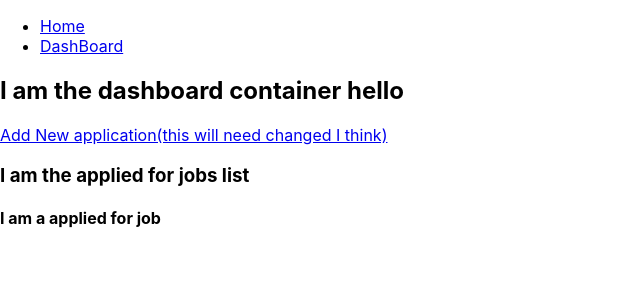
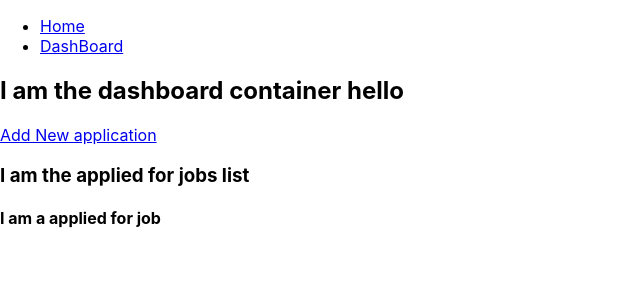
Before and after one commit to ianflod/project_jobby, a React (Create React App) app in the folder client/: page /dashboard in a window 1280 px wide. Shown: the top 300 px of the page, without its empty margins (0-640 px from the left). Built offline with nearby package versions, Linux system fonts and the light colour scheme.

Commit message:
fixed link to new application

```diff
--- a/client/src/containers/DashboardContainer.js
+++ b/client/src/containers/DashboardContainer.js
@@ -9,7 +9,7 @@ const DashboardContainer = () => {
     return (
         <frameElement>
             <h2>I am the dashboard container hello</h2>
-            <p> <a className="link" href="http://localhost:3001/application-form">Add New application(this will need changed I think)</a> </p>
+            <p> <a className="link" href="/application-form">Add New application</a> </p>
             <DashJobsList />
         </frameElement>
     )
```
